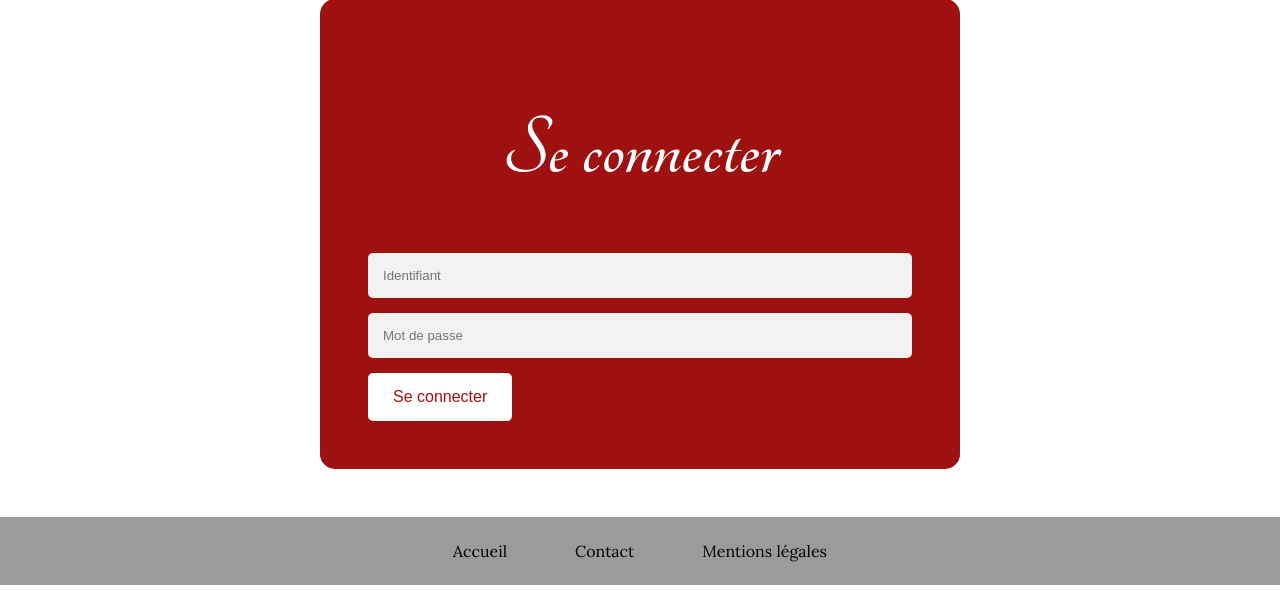
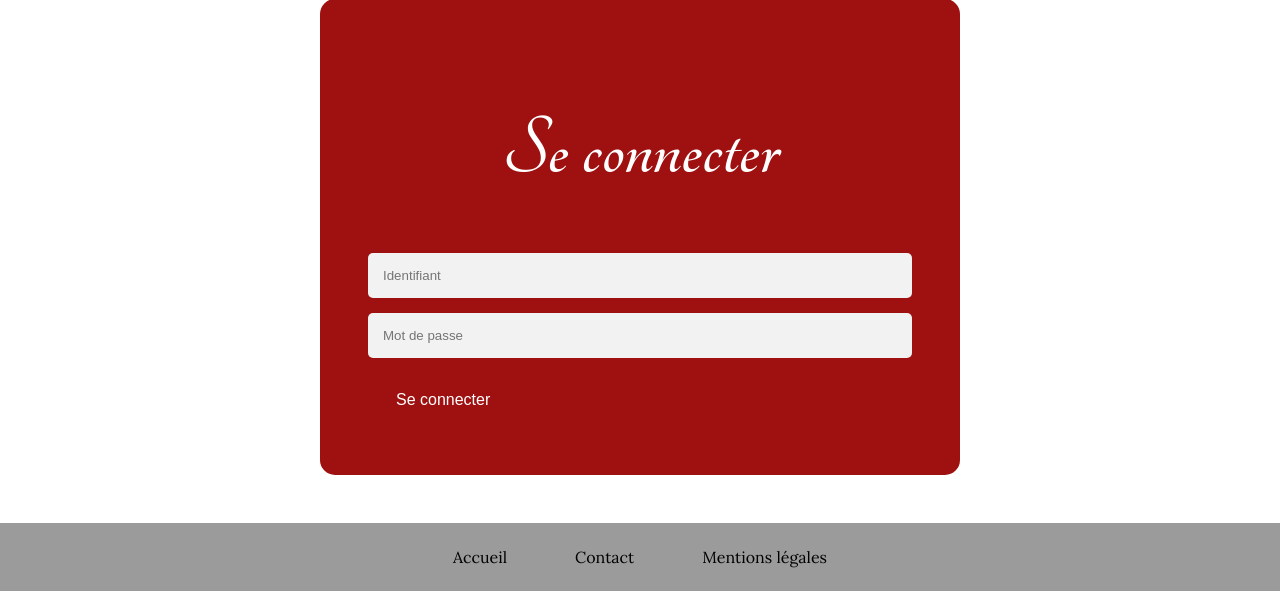
Before and after one commit to PingouinTrash/SAE-203-GitHub, a PHP site: page /connexion.php in a window 1280 px wide. Shown: the part 241-832 px from the top of the page. Run offline with PHP 8.4, Linux system fonts and the light colour scheme.

Commit message:
réorganisation du css

```diff
--- a/connexion.php
+++ b/connexion.php
@@ -11,8 +11,8 @@ include_once("menu.php");
       <input type="password" placeholder="Mot de passe">
     </div>
 
-    <div>
-      <button type="submit">Se connecter</button>
+    <div id="bouton-connexion">
+      <button type="submit" class="bouton fond-sombre">Se connecter</button>
     </div>
   </form>
 
--- a/css/styles.css
+++ b/css/styles.css
@@ -249,14 +241,52 @@ form {
     margin-bottom: 15px;
 }
 
-  form button{
+/* -------------------------------- COMPOSANTS -------------------------------- */
+
+/* -------- Boutons -------- */
+
+.bouton {
+    color: #FFFFFF;
+    border: 0.2rem solid #9F1010;
+    background-color: #9F1010;
     padding: 15px 25px;
-    border-radius: 5px;
-    border:none;
     font-size: 1rem;
-    color: #9F1010;
-    background-color: #ffffff;
     outline:none;
     cursor:pointer;
+    text-decoration: none;
+}
 
+.bouton .fond-sombre {
+    border: 0.2rem solid #FFFFFF;
 }
+
+.bouton:hover {
+    color: #9F1010;
+    background-color: #FFFFFF;
+}
+
+/* -------- Logos -------- */
+
+.logo-header {
+    position: relative;
+    display: flex;
+    justify-content: center;
+    width: 100vw;
+    height: 8rem;
+}
+
+.logo-header img {
+    position: absolute;
+}
+
+.logo-header .fond {
+    rotate: 180deg;
+    height: 100%;
+    width: 100%;
+    z-index: 4;
+}
+
+.logo-header .logo {
+    height: 100%;
+    z-index: 6;
+}
```
Also changed, not shown: other parts of css/styles.css (+26 -34 lines). Lines whose indentation alone changed are shown as unchanged.
